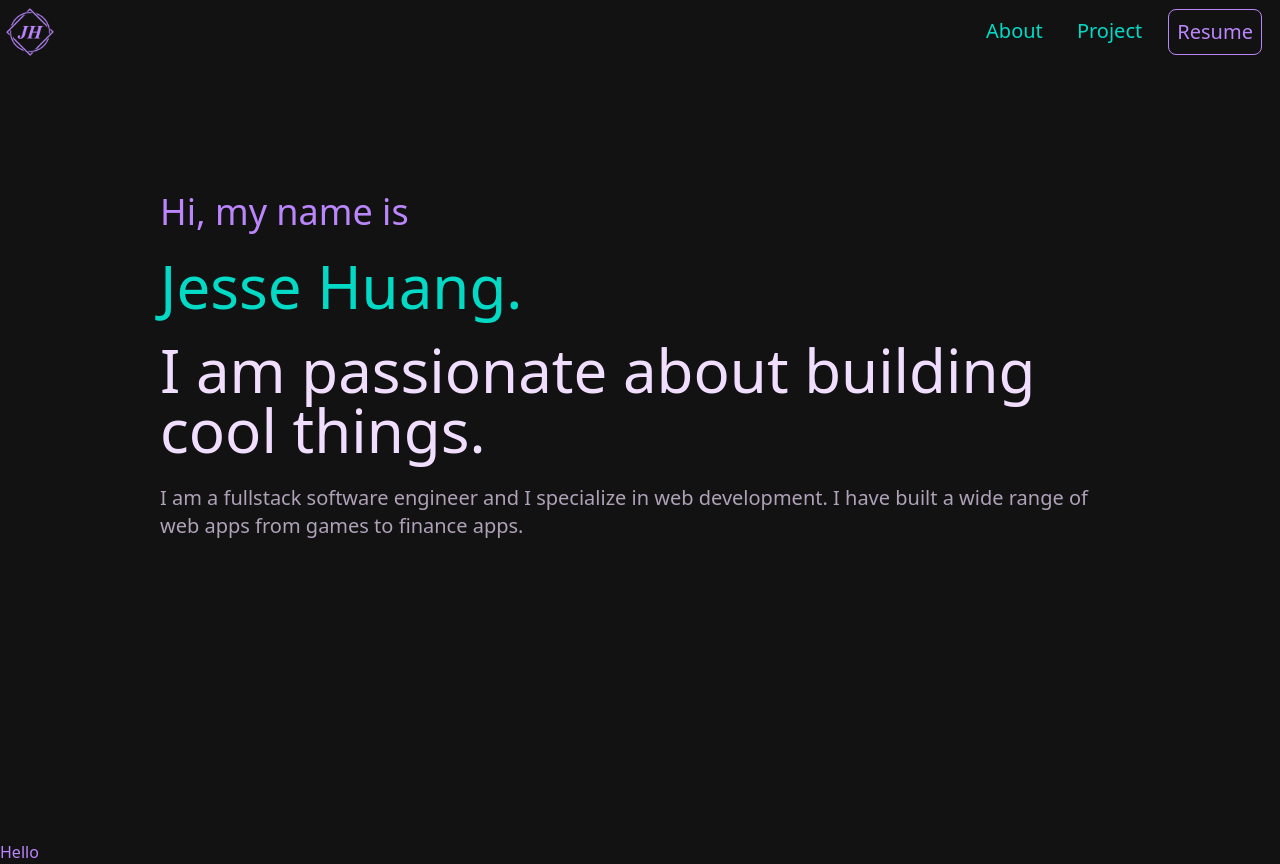
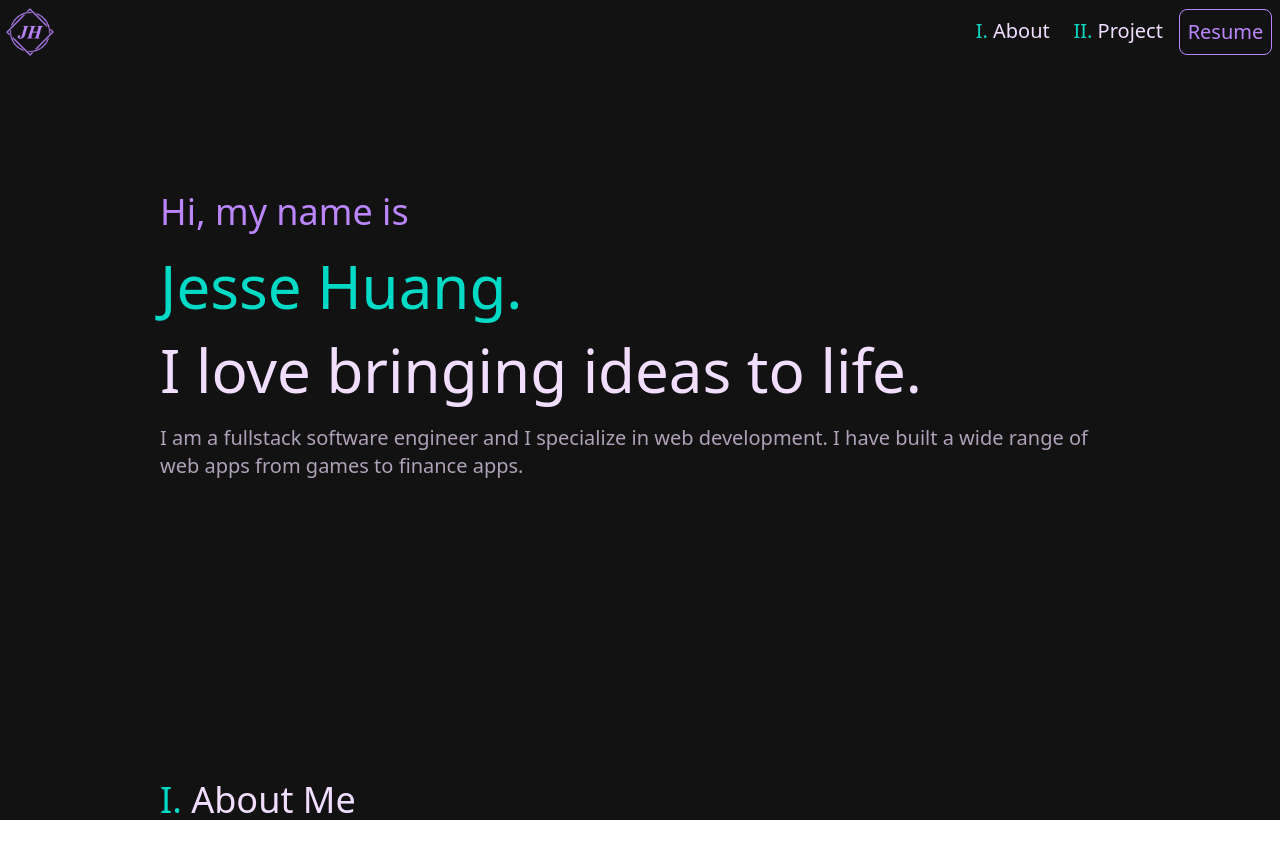
Before and after one commit to jjhuang417/NextPortfolio, a Next.js app: page / in a window 1280 px wide. After the commit the page ends 824 px from the top, so only its background shows below. Built offline with nearby package versions, Linux system fonts and the light colour scheme.

Commit message:
Added more to the nav bar and the intro component.

```diff
--- a/components/Intro.jsx
+++ b/components/Intro.jsx
@@ -60,7 +60,7 @@ export default function Intro() {
         <span className={introText}>Hi, my name is</span>
         <span className={nameStyling}>Jesse Huang.</span>
         <span className={interestStyle}>
-          I am passionate about building cool things.
+          I love bringing ideas to life.
         </span>
         <p className={paragraphStyling}>
           I am a fullstack software engineer and I specialize in web
--- a/components/NavBar.jsx
+++ b/components/NavBar.jsx
@@ -1,9 +1,9 @@
 // Library imports
-import React from 'react';
-import Image from 'next/image';
+import React from "react";
+import Image from "next/image";
 
 // Style imports
-import Tailwind from '../tailwind.config.js';
+import Tailwind from "../tailwind.config.js";
 
 export default function NavBar() {
   // Styling
@@ -21,8 +21,9 @@ export default function NavBar() {
   const navTextStyle = `
     text-lg
     sm:text-xl
-    text-secondary
+    text-ternary
     p-2
+    cursor-pointer
   `;
 
   const resumeButton = `
@@ -38,6 +39,7 @@ export default function NavBar() {
     <div className={navWrappingStyle} name="NavBarWrapper">
       <div className="flex flex-row">
         <Image
+          className="cursor-pointer"
           alt="Logo"
           src="/JH.png"
           width={60}
@@ -47,10 +49,22 @@ export default function NavBar() {
       <div className="flex flex-row justify-end">
         <div
           className="flex flex-row w-80 justify-evenly"
-          name="OtherPageWrapper">
-          <a className={navTextStyle}>About</a>
-          <a className={navTextStyle}>Project</a>
-          <a rel="noopener noreferrer" target="_blank" href="https://pdfhost.io/v/9qXAcJLma_Jesse_Huang_Software_Engineer_Resume" className={resumeButton}>Resume</a>
+          name="OtherPageWrapper"
+        >
+          <a className={navTextStyle}>
+            <span className="text-secondary">I. </span>About
+          </a>
+          <a className={navTextStyle}>
+            <span className="text-secondary">II. </span>Project
+          </a>
+          <a
+            rel="noopener noreferrer"
+            target="_blank"
+            href="https://pdfhost.io/v/9qXAcJLma_Jesse_Huang_Software_Engineer_Resume"
+            className={resumeButton}
+          >
+            Resume
+          </a>
         </div>
       </div>
     </div>
--- a/pages/index.js
+++ b/pages/index.js
@@ -4,13 +4,12 @@ import React from "react";
 
 // Component Import
 import NavBar from "../components/NavBar.jsx";
-import Intro from "../components/Intro.jsx"
+import Intro from "../components/Intro.jsx";
 
 // Style import
 import Tailwind from "../tailwind.config.js";
 
 export default function Home() {
-
   const sectionOuterDiv = `
     flex
     flex-row
@@ -21,28 +20,22 @@ export default function Home() {
   `;
 
   const sectionHeader = `
-    text-4xl
-    md:text-6xl
+    text-secondary
+    text-2xl
+    md:text-4xl
   `;
 
   return (
     <div className="bg-background">
       <NavBar />
       <Intro />
-      <div className="mt-72">
-        <span className="text-primary"> Hello</span>
+      <div className={sectionOuterDiv}>
+        <span
+          className={sectionHeader}
+        >
+          I. <span className="text-ternary">About Me</span>
+        </span>
       </div>
     </div>
   );
 }
-
-{/* <section className={sectionOuterDiv}>
-        <div className={innerDiv}>
-          <span className={sectionHeader}>
-            <span className="text-secondary">
-              I. <span className="text-ternary">About Me</span>
-            </span>
-          </span>
-          <p className={paragraphStyling}>Hello</p>
-        </div>
-      </section> */}
```
